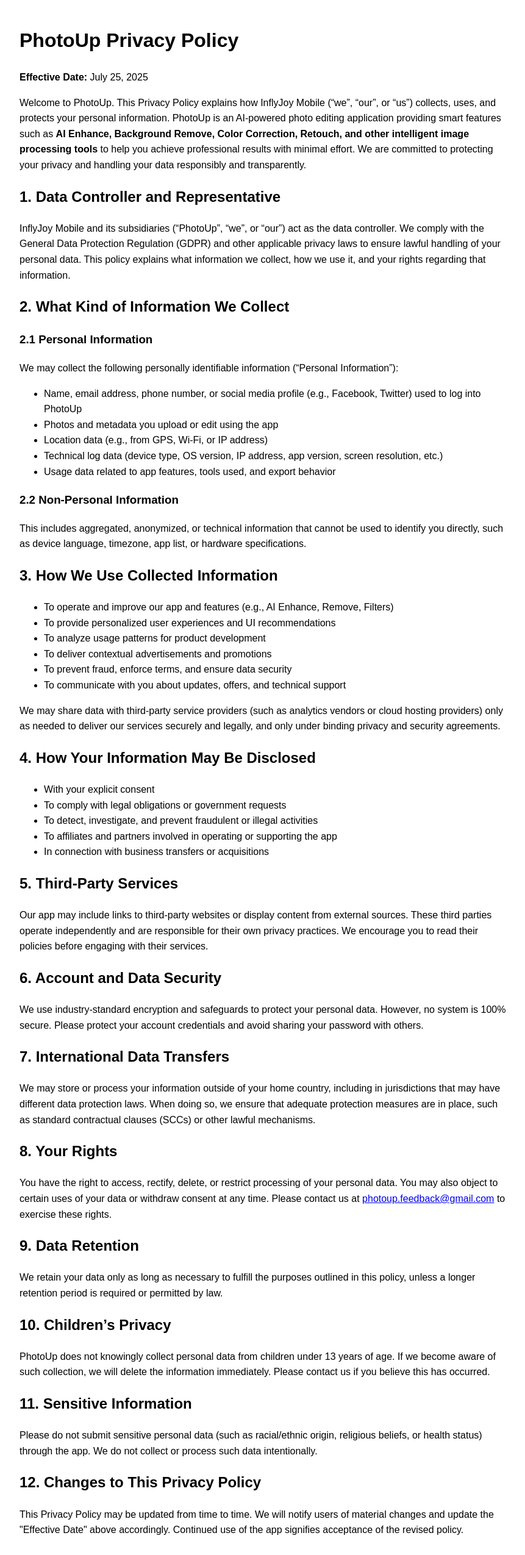
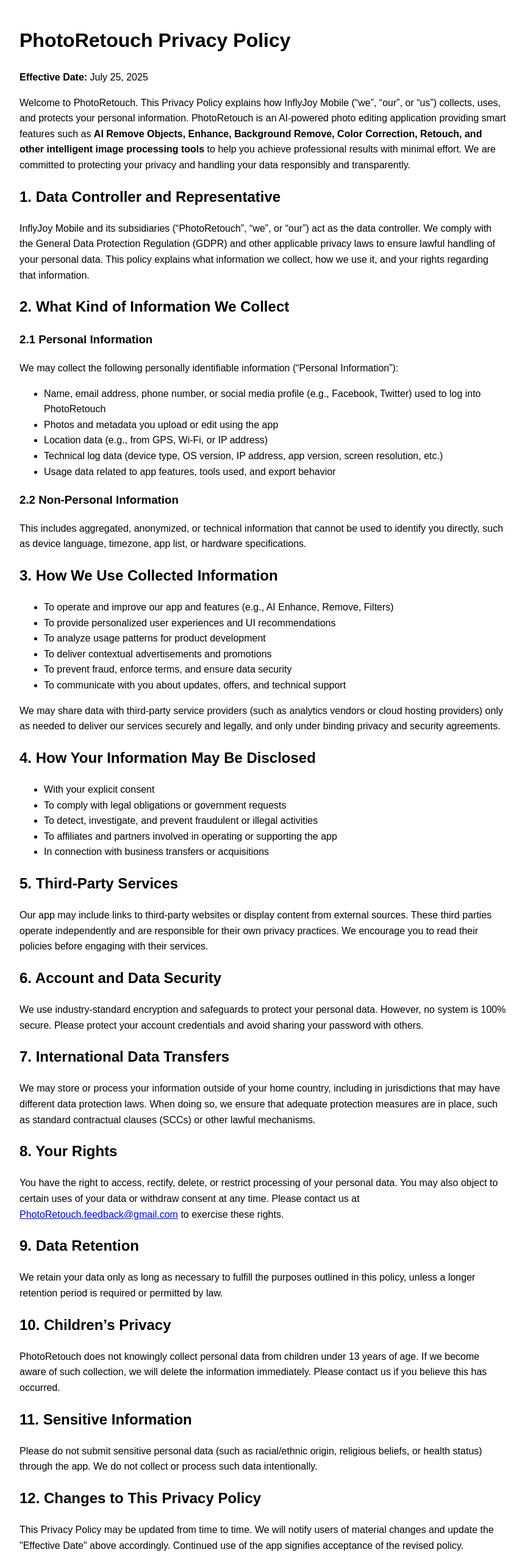
Before and after one commit to photoretouch-ai/photoretouch-ai.github.io, a plain HTML site: page privacy_policy.html in a window 1280 px wide. Shown: the top 2550 px of the page at 61% size, without its empty margins (208-1069 px from the left). Drawn offline with Linux system fonts and the light colour scheme.

Commit message:
Update privacy_policy.html

```diff
--- a/privacy_policy.html
+++ b/privacy_policy.html
@@ -4,24 +4,24 @@
 <head>
   <meta charset="UTF-8" />
   <meta name="viewport" content="width=device-width, initial-scale=1.0"/>
-  <title>PhotoUp Privacy Policy</title>
+  <title>PhotoRetouch Privacy Policy</title>
 </head>
 <body style="font-family: Arial, sans-serif; line-height: 1.6; padding: 20px; max-width: 800px; margin: auto;">
 
-  <h1>PhotoUp Privacy Policy</h1>
+  <h1>PhotoRetouch Privacy Policy</h1>
   <p><strong>Effective Date:</strong> July 25, 2025</p>
 
-  <p>Welcome to PhotoUp. This Privacy Policy explains how InflyJoy Mobile (“we”, “our”, or “us”) collects, uses, and protects your personal information. PhotoUp is an AI-powered photo editing application providing smart features such as <strong>AI Enhance, Background Remove, Color Correction, Retouch, and other intelligent image processing tools</strong> to help you achieve professional results with minimal effort. We are committed to protecting your privacy and handling your data responsibly and transparently.</p>
+  <p>Welcome to PhotoRetouch. This Privacy Policy explains how InflyJoy Mobile (“we”, “our”, or “us”) collects, uses, and protects your personal information. PhotoRetouch is an AI-powered photo editing application providing smart features such as <strong>AI Remove Objects, Enhance, Background Remove, Color Correction, Retouch, and other intelligent image processing tools</strong> to help you achieve professional results with minimal effort. We are committed to protecting your privacy and handling your data responsibly and transparently.</p>
 
   <h2>1. Data Controller and Representative</h2>
-  <p>InflyJoy Mobile and its subsidiaries (“PhotoUp”, “we”, or “our”) act as the data controller. We comply with the General Data Protection Regulation (GDPR) and other applicable privacy laws to ensure lawful handling of your personal data. This policy explains what information we collect, how we use it, and your rights regarding that information.</p>
+  <p>InflyJoy Mobile and its subsidiaries (“PhotoRetouch”, “we”, or “our”) act as the data controller. We comply with the General Data Protection Regulation (GDPR) and other applicable privacy laws to ensure lawful handling of your personal data. This policy explains what information we collect, how we use it, and your rights regarding that information.</p>
 
   <h2>2. What Kind of Information We Collect</h2>
 
   <h3>2.1 Personal Information</h3>
   <p>We may collect the following personally identifiable information (“Personal Information”):</p>
   <ul>
-    <li>Name, email address, phone number, or social media profile (e.g., Facebook, Twitter) used to log into PhotoUp</li>
+    <li>Name, email address, phone number, or social media profile (e.g., Facebook, Twitter) used to log into PhotoRetouch</li>
     <li>Photos and metadata you upload or edit using the app</li>
     <li>Location data (e.g., from GPS, Wi-Fi, or IP address)</li>
     <li>Technical log data (device type, OS version, IP address, app version, screen resolution, etc.)</li>
@@ -62,13 +62,13 @@
   <p>We may store or process your information outside of your home country, including in jurisdictions that may have different data protection laws. When doing so, we ensure that adequate protection measures are in place, such as standard contractual clauses (SCCs) or other lawful mechanisms.</p>
 
   <h2>8. Your Rights</h2>
-  <p>You have the right to access, rectify, delete, or restrict processing of your personal data. You may also object to certain uses of your data or withdraw consent at any time. Please contact us at <a href="mailto:photoup.feedback@gmail.com">photoup.feedback@gmail.com</a> to exercise these rights.</p>
+  <p>You have the right to access, rectify, delete, or restrict processing of your personal data. You may also object to certain uses of your data or withdraw consent at any time. Please contact us at <a href="mailto:PhotoRetouch.feedback@gmail.com">PhotoRetouch.feedback@gmail.com</a> to exercise these rights.</p>
 
   <h2>9. Data Retention</h2>
   <p>We retain your data only as long as necessary to fulfill the purposes outlined in this policy, unless a longer retention period is required or permitted by law.</p>
 
   <h2>10. Children’s Privacy</h2>
-  <p>PhotoUp does not knowingly collect personal data from children under 13 years of age. If we become aware of such collection, we will delete the information immediately. Please contact us if you believe this has occurred.</p>
+  <p>PhotoRetouch does not knowingly collect personal data from children under 13 years of age. If we become aware of such collection, we will delete the information immediately. Please contact us if you believe this has occurred.</p>
 
   <h2>11. Sensitive Information</h2>
   <p>Please do not submit sensitive personal data (such as racial/ethnic origin, religious beliefs, or health status) through the app. We do not collect or process such data intentionally.</p>
@@ -77,7 +77,7 @@
   <p>This Privacy Policy may be updated from time to time. We will notify users of material changes and update the "Effective Date" above accordingly. Continued use of the app signifies acceptance of the revised policy.</p>
 
   <h2>13. Contact Us</h2>
-  <p>If you have any questions, concerns, or complaints about this Privacy Policy or our practices, please contact us at <a href="mailto:photoup.feedback@gmail.com">photoup.feedback@gmail.com</a>.</p>
+  <p>If you have any questions, concerns, or complaints about this Privacy Policy or our practices, please contact us at <a href="mailto:PhotoRetouch.feedback@gmail.com"> photoup.feedback@gmail.com</a>.</p>
 
 </body>
 </html>
```
